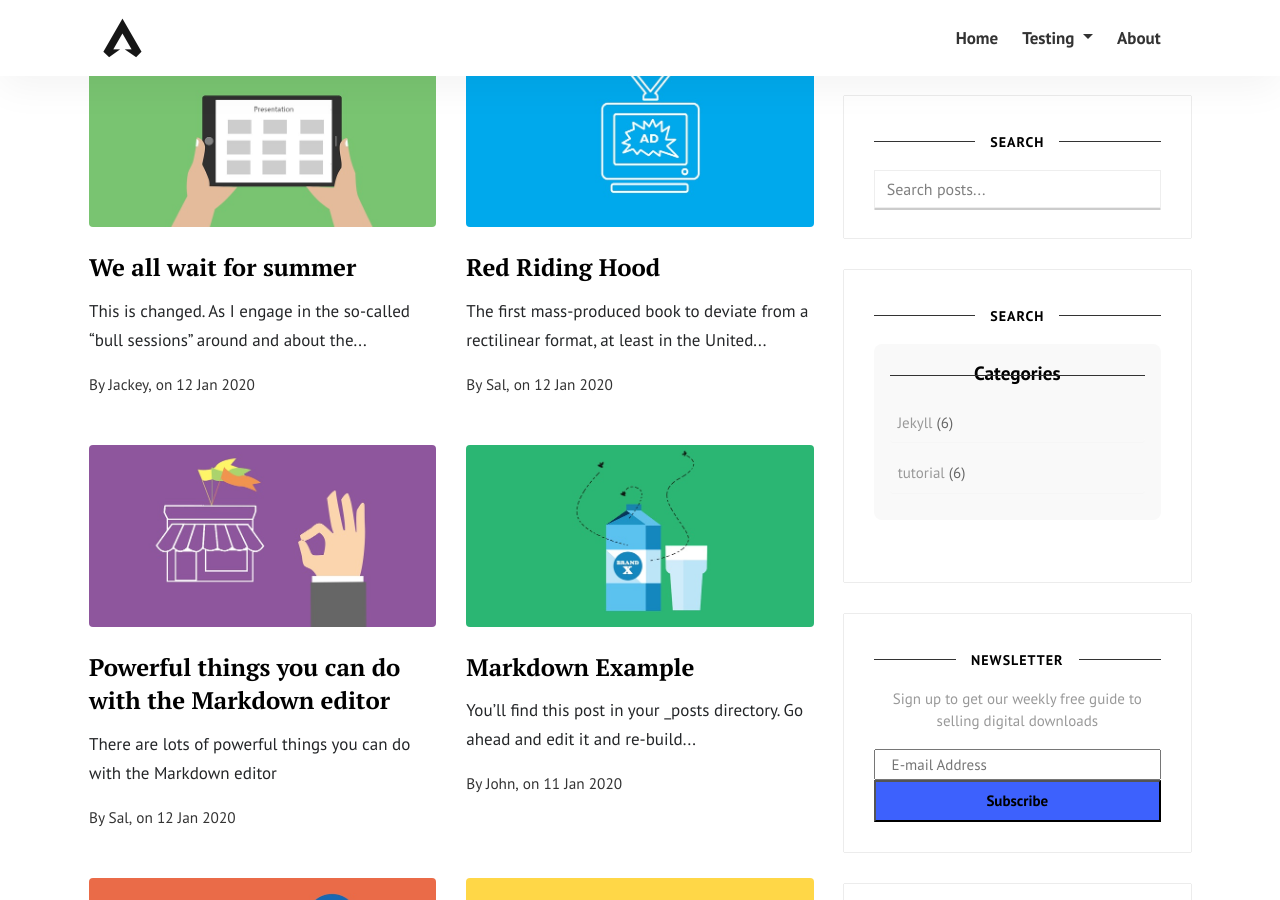
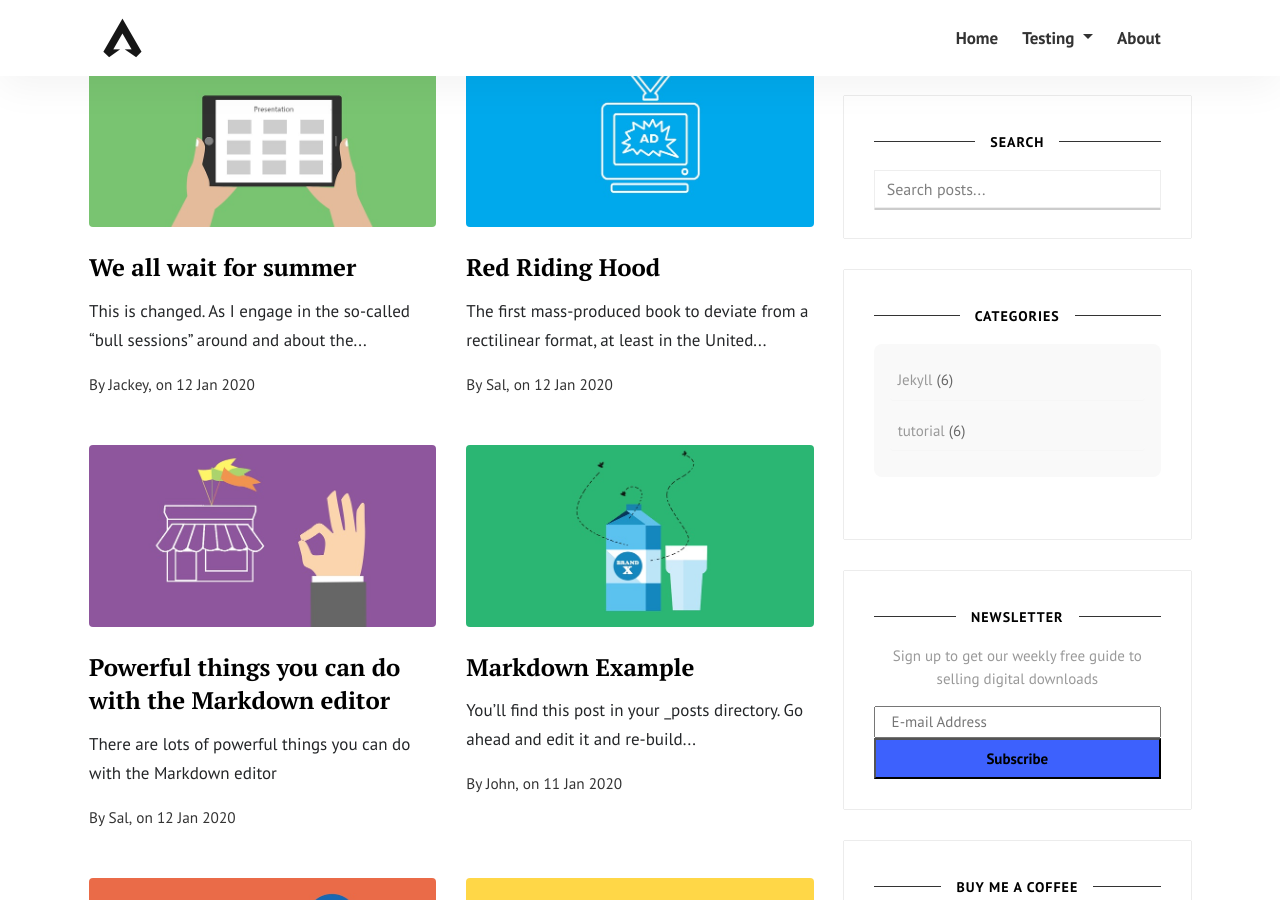
Before and after one commit to ltphuong/ltphuong.github.io, a Jekyll site: the page built from index.html, in a window 1280 px wide and 900 px high, scrolled down 667 px. Built offline with Jekyll 4.4.1, drawn with Linux system fonts in a browser that asks for light colours; the list of posts is cut into pages by our own code; comment, search, counter and statistics services are not loaded.

```diff
--- a/_includes/categorylist.html
+++ b/_includes/categorylist.html
@@ -1,5 +1,4 @@
 <div class="widget category-widget">
-  <h5 class="widget-title">Categories</h5>
   <ul class="category-list">
     {% assign categories = site.posts | map: "categories" | flatten | uniq | sort %}
     {% for category in categories %}
@@ -10,7 +9,7 @@
         {% endif %}
       {% endfor %}
       <li>
-        <a href="{{ site.baseurl }}/categories/{{ category | slugify }}/">
+        <a href="{{ site.baseurl }}/categories/#{{ category | slugify }}/">
           <span class="category-name">{{ category }}</span>
           <span class="category-count">({{ count }})</span>
         </a>
--- a/_includes/sidebar.html
+++ b/_includes/sidebar.html
@@ -4,7 +4,7 @@
         {% include search.html %}
     </div>
 	<div class="sidebar-section">
-        <h5><span>SEARCH</span></h5>
+        <h5><span>Categories</span></h5>
         {% include categorylist.html %}
     </div>
     <div class="sidebar-section">
```
